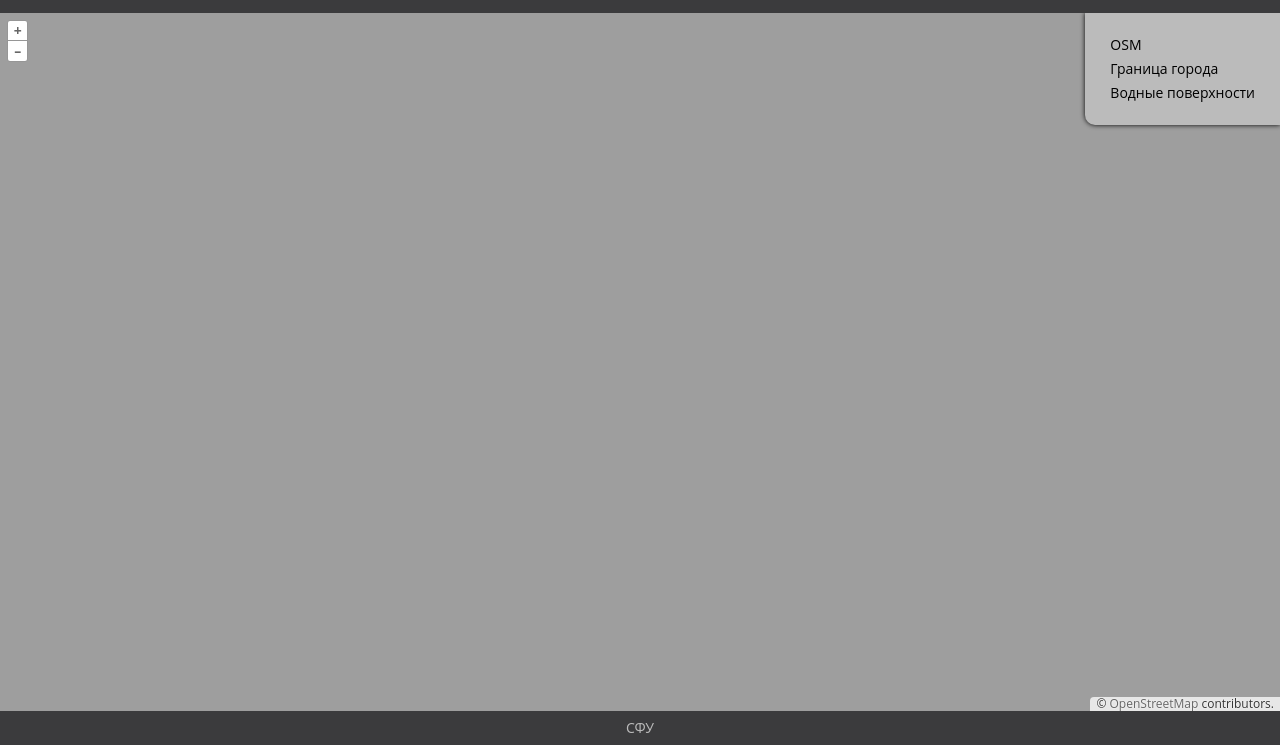
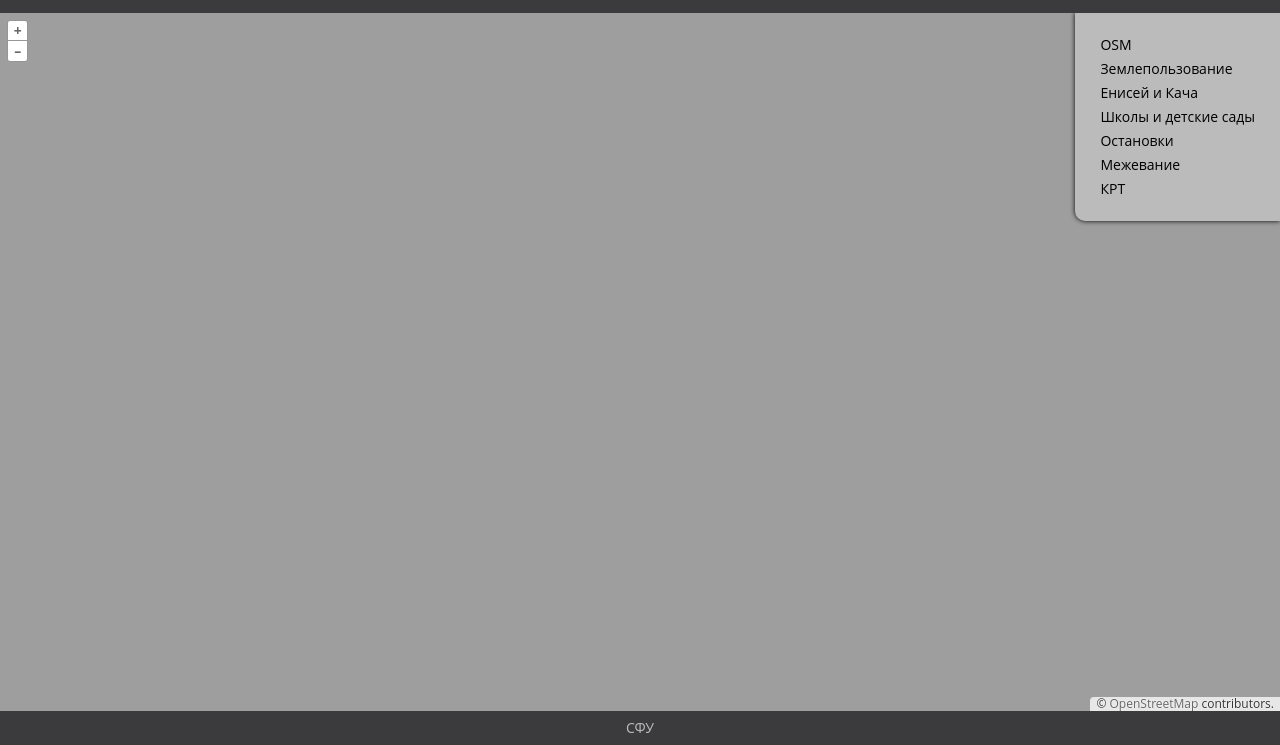
Before and after one commit to alexlipovka/tut_repo, a website built with Vite: page index.html in a window 1280 px wide. Shown: the part 55-800 px from the top of the page. Built offline with nearby package versions, Linux system fonts and the light colour scheme.

Commit message:
auto handling layers

```diff
--- a/index.html
+++ b/index.html
@@ -21,10 +21,8 @@
     <main>
       <div id="map" class="map">
         <div class="legend">
-          <ul>
+          <ul id="layers">
             <li id="layerOSM">OSM</li>
-            <li id="layerBorder">Граница города</li>
-            <li id="layerWater">Водные поверхности</li>
           </ul>
         </div>
       </div>
--- a/main.js
+++ b/main.js
@@ -17,6 +17,25 @@ const geoserver_addr = 'https://geo.alexlipovka.com/geoserver';
 //     transition: 0,
 //   }),
 // }),
+var students = [
+  {
+    name: 'Student 1',
+    source: '1',
+    layers: [
+      {serverName: 'sfu:landuse', legendName: 'Землепользование'},
+      {serverName: 'sfu:Kacha', legendName: 'Енисей и Кача'},
+      {serverName: 'sfu:amenity', legendName: 'Школы и детские сады'},
+      {serverName: 'sfu:bus', legendName: 'Остановки'},
+      {serverName: 'sfu:kadastr', legendName: 'Межевание'},
+      {serverName: 'sfu:krt', legendName: 'КРТ'}
+    ]
+    // layers: ['amenity']
+  }
+];
+
+var layers = [
+  'sfu:amenity',
+];
 
 function geoLayer(layer, style = '', z) {
   var params = {}
@@ -42,18 +61,22 @@ const map = new Map({
       source: new OSM(),
       name: 'OSM',
     }),
-    geoLayer('sfu:amenity', 'sfu:amenity', 1),
-    geoLayer('sfu:landuse', 'sfu:landuse', 2),
-    // geoLayer('kras:water_line', 'kras:water_line'),
-    // geoLayer('kras:border', 'kras:red_border'),
-    // geoLayer('ne:world'),
-
   ],
 
   view: new View({
-    // center: [0, 0],
     center: fromLonLat([92.852572, 56.010569]),
     zoom: 11
+  })
+});
+
+students.map((s, sIndex) => {
+  s.layers.map((l, lIndex) => {
+    map.addLayer(geoLayer(l.serverName, '', sIndex * 10 + lIndex));
+    var ul = document.getElementById('layers');
+    var li = document.createElement('li');
+    li.appendChild(document.createTextNode(l.legendName));
+    ul.appendChild(li);
+    li.addEventListener('click', function () { toggleVisibility(l.serverName); });
   })
 });
 
@@ -64,30 +87,19 @@ function switchVisibility() {
     console.log(l.values_.name);
   }
 }
+
 document.querySelector('#listLayers').addEventListener('click', switchVisibility);
 
 function toggleVisibility(layerName) {
+  console.log('Searching for layer: ' + layerName);
   for (let i = 0; i < map.getLayers().getArray().length; i++) {
     var l = map.getLayers().getArray()[i];
-    if(l.values_.name === layerName) {
+    if (l.values_.name === layerName) {
       l.setVisible(!l.getVisible());
+      console.log('Toggled layer: ' + layerName);
       break;
     }
   }
 }
 
-function toggleOSM() {
-  toggleVisibility("OSM");
-}
-
-function toggleBorder() {
-  toggleVisibility("sfu:amenity");
-}
-
-function toggleWater() {
-  toggleVisibility("sfu:landuse");
-}
-
-document.querySelector('#layerOSM').addEventListener('click', toggleOSM);
-document.querySelector('#layerBorder').addEventListener('click', toggleBorder);
-document.querySelector('#layerWater').addEventListener('click', toggleWater);
+document.querySelector('#layerOSM').addEventListener('click', function () { toggleVisibility('OSM')});
```
